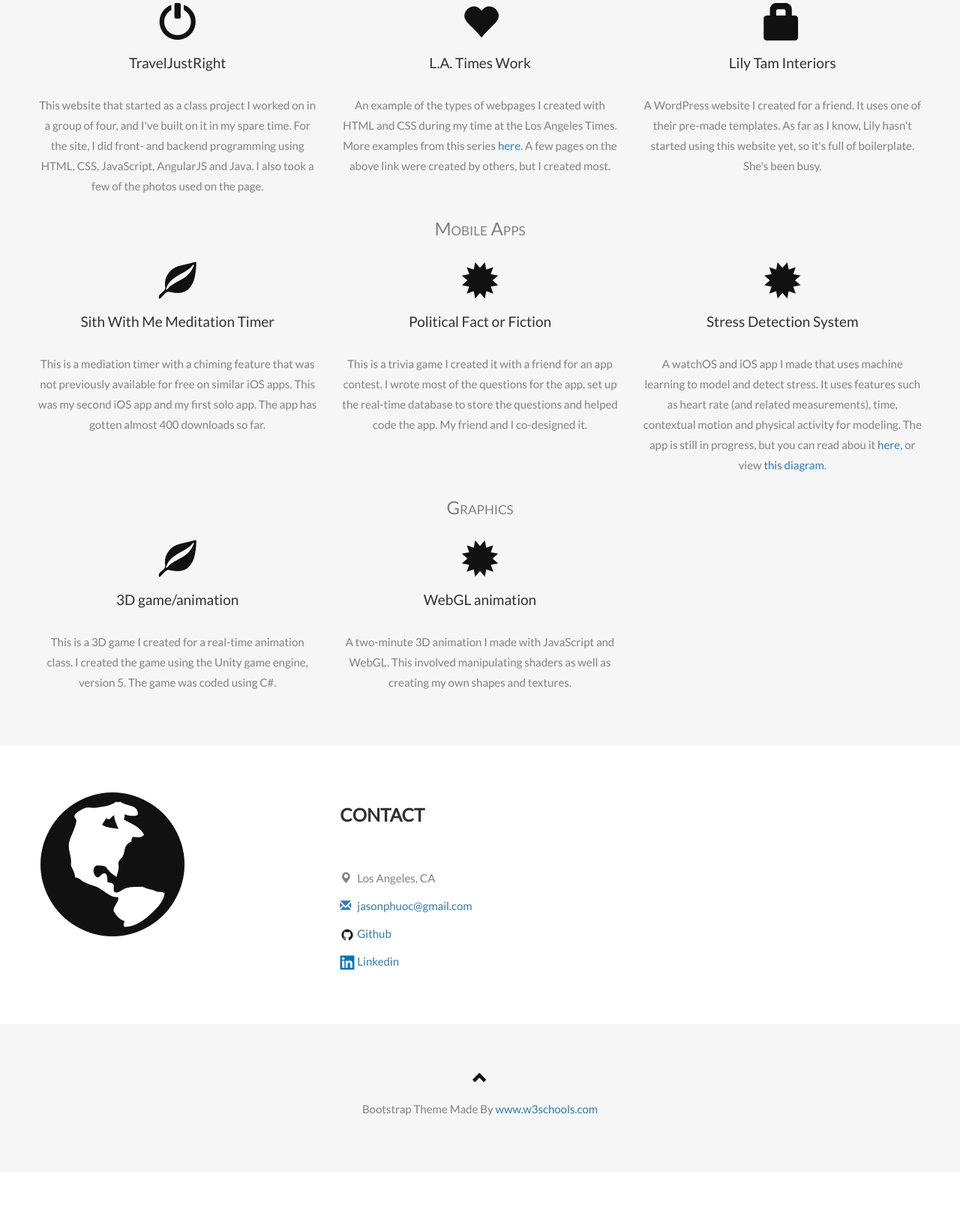
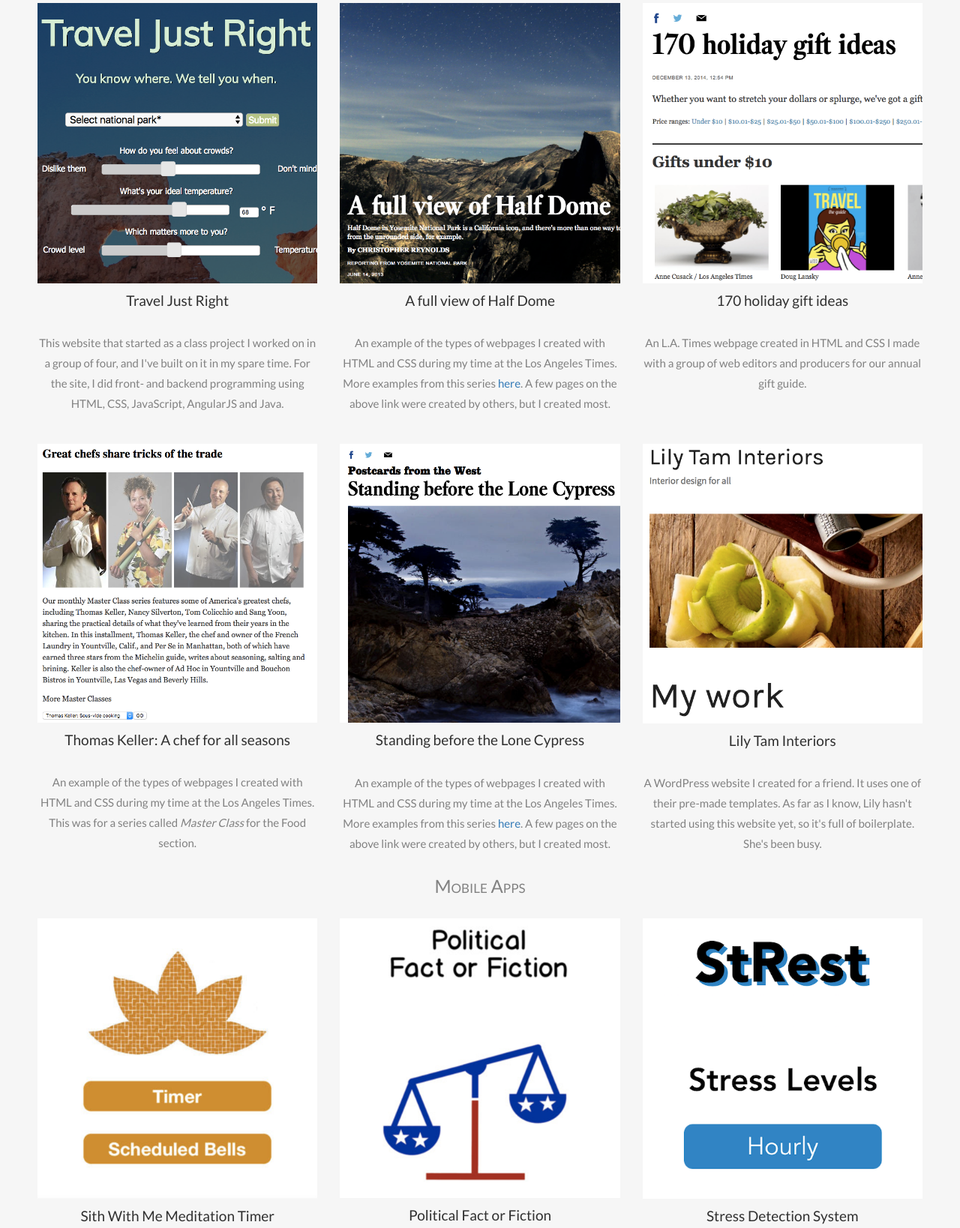
Before and after one commit to jasonphuoc/jasonphuoc.github.io, a plain HTML site: page index.html in a window 1280 px wide. Shown: the part 894-2532 px from the top of the page at 75% size. Before the commit the page ends 2457 px from the top, so only its background shows below. Drawn offline with nearby package versions, Linux system fonts and the light colour scheme.

Commit message:
update index.html

```diff
--- a/index.css
+++ b/index.css
@@ -18,7 +18,7 @@
       margin-bottom: 30px;
   }
   .jumbotron {
-      background-color: #111111;
+      background-color: #FF6700;
       color: #fff;
       padding: 100px 25px;
       font-family: Montserrat, sans-serif;
@@ -30,11 +30,11 @@
       background-color: #f6f6f6;
   }
   .logo-small {
-      color: #111111;
+      color: #FF6700;
       font-size: 50px;
   }
   .logo {
-      color: #111111;
+      color: #FF6700;
       font-size: 200px;
   }
   .thumbnail {
@@ -49,13 +49,13 @@
   }
   .carousel-control.right, .carousel-control.left {
       background-image: none;
-      color: #111111;
+      color: #FF6700;
   }
   .carousel-indicators li {
-      border-color: #111111;
+      border-color: #FF6700;
   }
   .carousel-indicators li.active {
-      background-color: #111111;
+      background-color: #FF6700;
   }
   .item h4 {
       font-size: 19px;
@@ -68,7 +68,7 @@
       font-style: normal;
   }
   .panel {
-      border: 1px solid #111111;
+      border: 1px solid #FF6700;
       border-radius:0 !important;
       transition: box-shadow 0.5s;
   }
@@ -76,13 +76,13 @@
       box-shadow: 5px 0px 40px rgba(0,0,0, .2);
   }
   .panel-footer .btn:hover {
-      border: 1px solid #111111;
+      border: 1px solid #FF6700;
       background-color: #fff !important;
-      color: #111111;
+      color: #FF6700;
   }
   .panel-heading {
       color: #fff !important;
-      background-color: #111111 !important;
+      background-color: #FF6700 !important;
       padding: 25px;
       border-bottom: 1px solid transparent;
       border-top-left-radius: 0px;
@@ -102,12 +102,12 @@
   }
   .panel-footer .btn {
       margin: 15px 0;
-      background-color: #111111;
+      background-color: #FF6700;
       color: #fff;
   }
   .navbar {
       margin-bottom: 0;
-      background-color: #111111;
+      background-color: #FF6700;
       z-index: 9999;
       border: 0;
       font-size: 12px !important;
@@ -120,7 +120,7 @@
       color: #fff !important;
   }
   .navbar-nav li a:hover, .navbar-nav li.active a {
-      color: #111111 !important;
+      color: #FF6700 !important;
       background-color: #fff !important;
   }
   .navbar-default .navbar-toggle {
@@ -130,7 +130,7 @@
   footer .glyphicon {
       font-size: 20px;
       margin-bottom: 20px;
-      color: #111111;
+      color: #FF6700;
   }
   .slideanim {visibility:hidden;}
   .slide {
@@ -141,14 +141,18 @@
       visibility: visible;
   }
 
-    .space20 {
-        margin-bottom: 30px;
-        font-variant: small-caps;
-    }
+.space30 {
+    margin-bottom: 30px;
+
+}
+
+.smallCaps {
+    font-variant: small-caps;
+}
 
 .icon {
     width: 20px;
-    margin-right: 3px;
+    margin-right: 5px;
 }
 
   @keyframes slide {
--- a/index.html
+++ b/index.html
@@ -53,69 +53,100 @@
 <div id="portfolio" class="container-fluid text-center bg-grey">
   <h2>PORTFOLIO</h2>
 
-  <h3 class="space20">Websites and Pages</h3>
+  <h3 class="smallCaps space30">Websites and Pages</h3>
 
-  <div class="row slideanim">
+  <div class="row slideanim space30">
     <div class="col-sm-4">
-        <a href="http://traveljustright.com">
-      <span class="glyphicon glyphicon-off logo-small"></span>
-      <h4>TravelJustRight</h4>
+        <a href="http://www.traveljustright.com">
+      <img src="images/traveljustright.png" class="img-responsive" />
+      <h4>Travel Just Right</h4>
         </a>
-      <p>This website that started as a class project I worked on in a group of four, and I've built on it in my spare time. For the site, I did front- and backend programming using HTML, CSS, JavaScript, AngularJS and Java. I also took a few of the photos used on the page.</p>
+      <p>This website that started as a class project I worked on in a group of four, and I've built on it in my spare time. For the site, I did front- and backend programming using HTML, CSS, JavaScript, AngularJS and Java. </p>
     </div>
     <div class="col-sm-4">
         <a href="http://www.latimes.com/travel/la-tr-yosemite-postcards-from-the-west-20130612-dto-htmlstory.html">
-      <span class="glyphicon glyphicon-heart logo-small"></span>
-      <h4>L.A. Times Work</h4>
+      <img src="images/halfdome.png" class="img-responsive" />
+      <h4>A full view of Half Dome</h4>
         </a>
       <p>An example of the types of webpages I created with HTML and CSS during my time at the Los Angeles Times. More examples from this series <a href="http://www.latimes.com/travel/la-postcards-from-the-west-20130614-sg-storygallery.html">here</a>. A few pages on the above link were created by others, but I created most.</p>
     </div>
+
+    <div class="col-sm-4">
+        <a href="http://www.latimes.com/style/holiday/la-holiday-gift-guide-20141210-htmlstory.html">
+      <img src="images/giftguide.png" class="img-responsive" />
+      <h4>170 holiday gift ideas</h4>
+        </a>
+      <p>An L.A. Times webpage created in HTML and CSS I made with a group of web editors and producers for our annual gift guide.</p>
+    </div>
+
+  </div>
+
+    <div class="row slideanim">
+    <div class="col-sm-4">
+        <a href="http://www.latimes.com/food/la-fo-master-class-thomas-keller-20110428-htmlstory.html">
+      <img src="images/masterclass.png" class="img-responsive" />
+      <h4>Thomas Keller: A chef for all seasons</h4>
+        </a>
+      <p>An example of the types of webpages I created with HTML and CSS during my time at the Los Angeles Times. This was for a series called <em>Master Class</em> for the Food section.</p>
+    </div>
+
+    <div class="col-sm-4">
+        <a href="http://www.latimes.com/travel/la-tr-postcards-lone-cypress-20130519-dto-htmlstory.html">
+      <img src="images/cypress.png" class="img-responsive" />
+      <h4>Standing before the Lone Cypress</h4>
+        </a>
+      <p>An example of the types of webpages I created with HTML and CSS during my time at the Los Angeles Times. More examples from this series <a href="http://www.latimes.com/travel/la-postcards-from-the-west-20130614-sg-storygallery.html">here</a>. A few pages on the above link were created by others, but I created most.</p>
+    </div>
+
     <div class="col-sm-4">
         <a href="http://lilytaminteriors.com">
-      <span class="glyphicon glyphicon-lock logo-small"></span>
+      <img src="images/lily.png" class="img-responsive" />
       <h4>Lily Tam Interiors</h4>
         </a>
       <p>A WordPress website I created for a friend. It uses one of their pre-made templates. As far as I know, Lily hasn't started using this website yet, so it's full of boilerplate. She's been busy.</p>
     </div>
+
   </div>
 
-<h3 class="space20">Mobile Apps</h3>
+<h3 class="smallCaps  space30">Mobile Apps</h3>
 
   <div class="row slideanim">
     <div class="col-sm-4">
         <a href="https://itunes.apple.com/us/app/sit-with-me-meditation-timer/id1185263949">
-      <span class="glyphicon glyphicon-leaf logo-small"></span>
+      <img src="images/meditation.png" class="img-responsive" />
       <h4>Sith With Me Meditation Timer</h4>
         </a>
       <p>This is a mediation timer with a chiming feature that was not previously available for free on similar iOS apps. This was my second iOS app and my first solo app. The app has gotten almost 400 downloads so far.</p>
     </div>
     <div class="col-sm-4">
         <a href="https://itunes.apple.com/us/app/political-fact-or-fiction/id1155954960">
-      <span class="glyphicon glyphicon-certificate logo-small"></span>
+      <img src="images/political.png" class="img-responsive" />
       <h4>Political Fact or Fiction</h4>
         </a>
       <p>This is a trivia game I created it with a friend for an app contest. I wrote most of the questions for the app, set up the real-time database to store the questions and helped code the app. My friend and I co-designed it.</p>
     </div>
     <div class="col-sm-4">
-      <span class="glyphicon glyphicon-certificate logo-small"></span>
+        <a href="https://drive.google.com/file/d/0B0mG4d6Ky9I_TzI1NHFzOUhnMWc/view?usp=sharing">
+      <img src="images/stress.png" class="img-responsive" />
       <h4>Stress Detection System</h4>
+        </a>
       <p>A watchOS and iOS app I made that uses machine learning to model and detect stress. It uses features such as heart rate (and related measurements), time, contextual motion and physical activity for modeling. The app is still in progress, but you can read abou it <a href="https://drive.google.com/file/d/0B0mG4d6Ky9I_elhNZ3JPSTJELTQ/view?usp=sharing">here</a>, or view <a href="https://drive.google.com/file/d/0B0mG4d6Ky9I_TzI1NHFzOUhnMWc/view?usp=sharing">this diagram</a>.</p>
     </div>
   </div>
 
-<h3 class="space20">Graphics</h3>
+<h3 class="smallCaps">Graphics</h3>
 
   <div class="row slideanim">
     <div class="col-sm-4">
         <a href="https://www.youtube.com/watch?v=q-SfUE6bScw&t=26s">
-      <span class="glyphicon glyphicon-leaf logo-small"></span>
+      <img src="images/unity.png" class="img-responsive" />
       <h4>3D game/animation</h4>
         </a>
       <p>This is a 3D game I created for a real-time animation class. I created the game using the Unity game engine, version 5. The game was coded using C#.</p>
     </div>
     <div class="col-sm-4">
       <a href="https://www.youtube.com/watch?v=t5fpLOj8MLM">
-      <span class="glyphicon glyphicon-certificate logo-small"></span>
+      <img src="images/animation.png" class="img-responsive" />
       <h4>WebGL animation</h4>
         </a>
       <p>A two-minute 3D animation I made with JavaScript and WebGL. This involved manipulating shaders as well as creating my own shapes and textures.</p>
@@ -145,7 +176,7 @@
   <a href="#myPage" title="To Top">
     <span class="glyphicon glyphicon-chevron-up"></span>
   </a>
-  <p>Bootstrap Theme Made By <a href="https://www.w3schools.com" title="Visit w3schools">www.w3schools.com</a></p>
+  <p>Based on a Bootstrap theme from <a href="https://www.w3schools.com" title="Visit w3schools">W3Schools</a></p>
 </footer>
 
 <script>
```
Also changed, not shown: images/animation.png (added), images/cypress.png (added), images/giftguide.png (added), images/halfdome.png (added), images/lily.png (added), images/masterclass.png (added), images/meditation.png (added), images/political.png (added), images/stress.png (added), images/traveljustright.png (added), images/unity.png (added), 2 other files.
